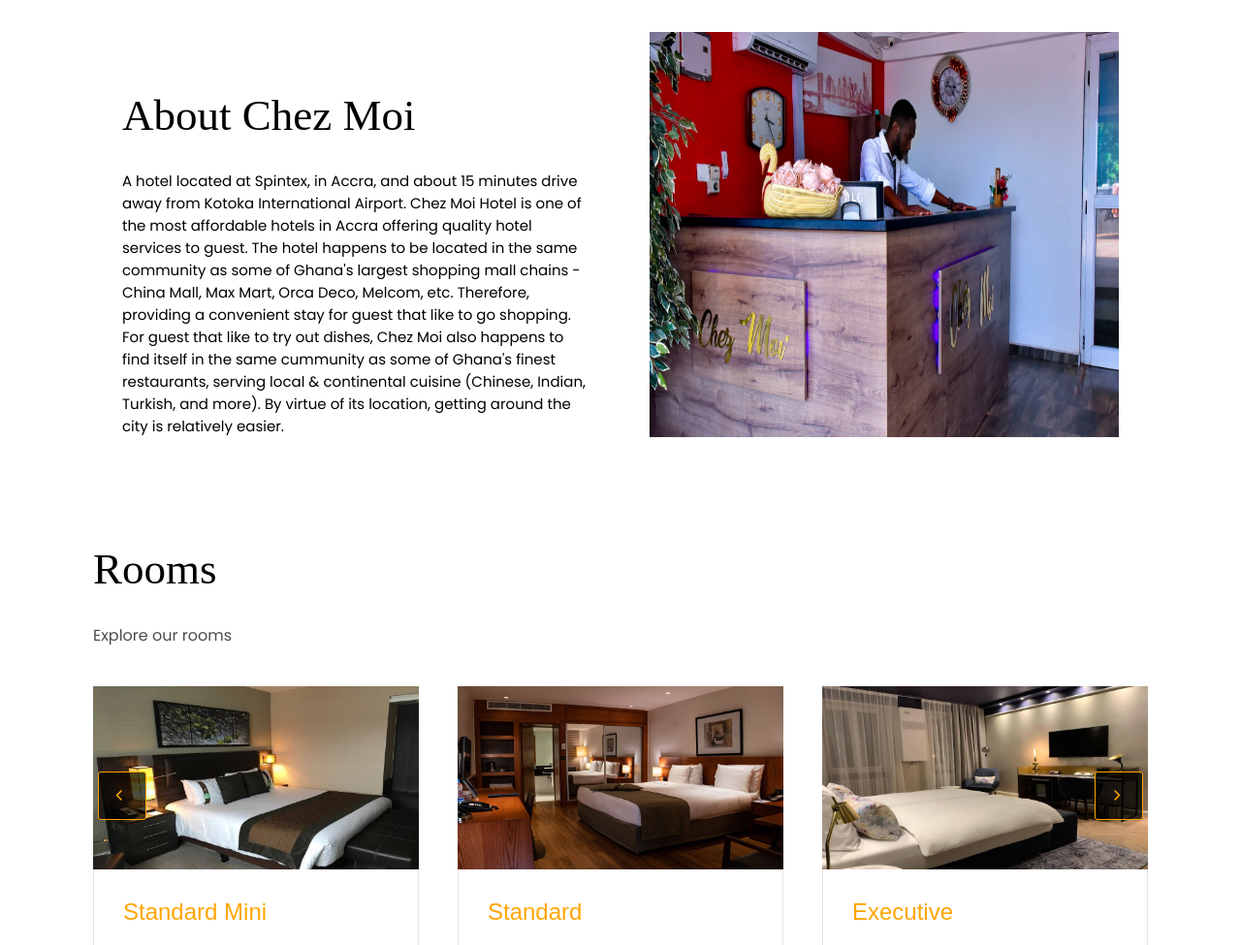
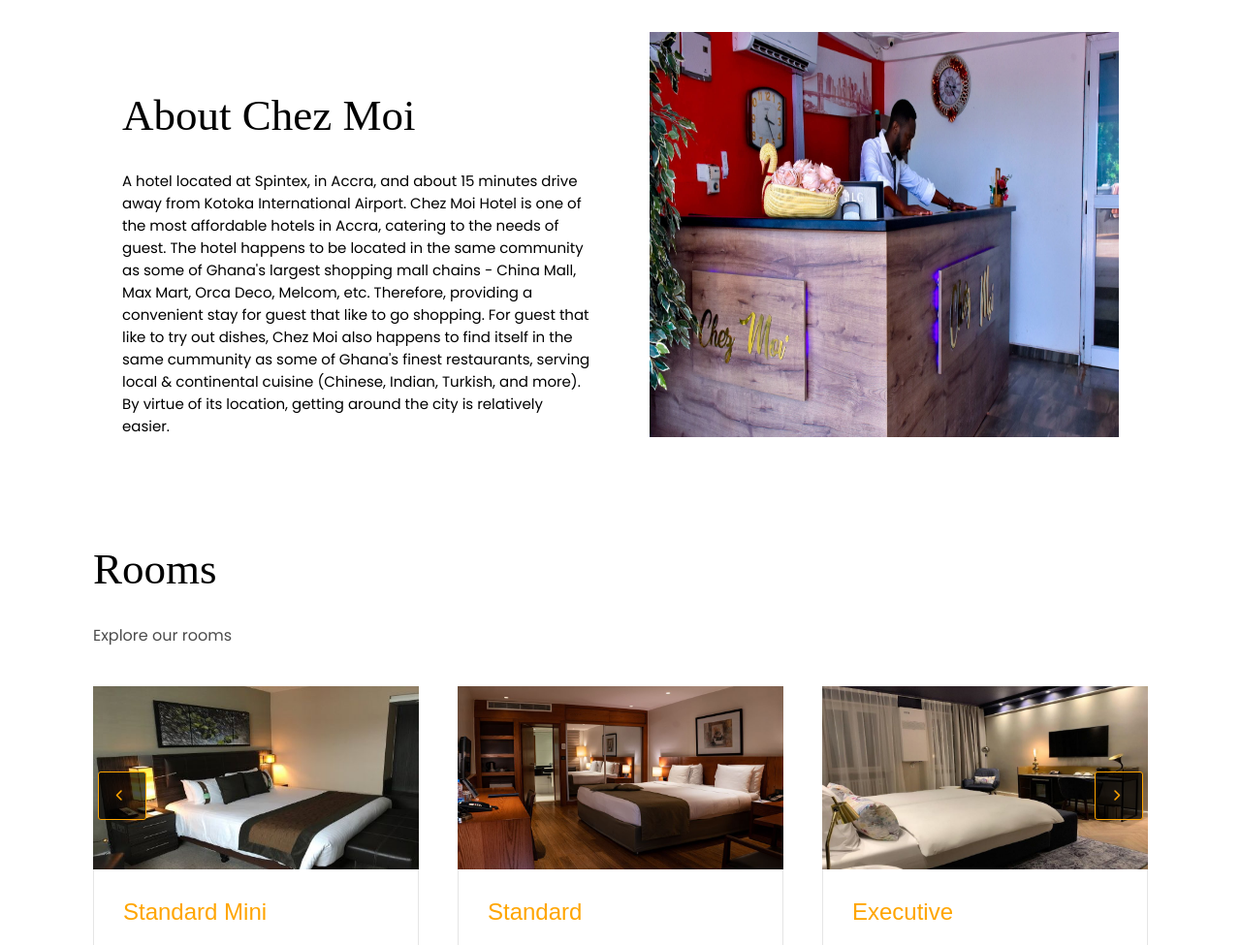
Before and after one commit to chezmoihotel/chezmoi-website, a plain HTML site: page index.html in a window 1280 px wide. Shown: the part 957-1932 px from the top of the page at 97% size. Drawn offline with nearby package versions, Linux system fonts and the light colour scheme.

Commit message:
Add files via upload

```diff
--- a/index.html
+++ b/index.html
@@ -153,15 +153,15 @@
           <p>
             A hotel located at Spintex, in Accra, and about 15 minutes drive
             away from Kotoka International Airport. Chez Moi Hotel is one of the
-            most affordable hotels in Accra offering quality hotel services to
-            guest. The hotel happens to be located in the same community as some
-            of Ghana's largest shopping mall chains - China Mall, Max Mart, Orca
-            Deco, Melcom, etc. Therefore, providing a convenient stay for guest
-            that like to go shopping. For guest that like to try out dishes,
-            Chez Moi also happens to find itself in the same cummunity as some
-            of Ghana's finest restaurants, serving local & continental cuisine
-            (Chinese, Indian, Turkish, and more). By virtue of its location,
-            getting around the city is relatively easier.
+            most affordable hotels in Accra, catering to the needs of guest. The
+            hotel happens to be located in the same community as some of Ghana's
+            largest shopping mall chains - China Mall, Max Mart, Orca Deco,
+            Melcom, etc. Therefore, providing a convenient stay for guest that
+            like to go shopping. For guest that like to try out dishes, Chez Moi
+            also happens to find itself in the same cummunity as some of Ghana's
+            finest restaurants, serving local & continental cuisine (Chinese,
+            Indian, Turkish, and more). By virtue of its location, getting
+            around the city is relatively easier.
           </p>
         </div>
         <div class="right">
```
